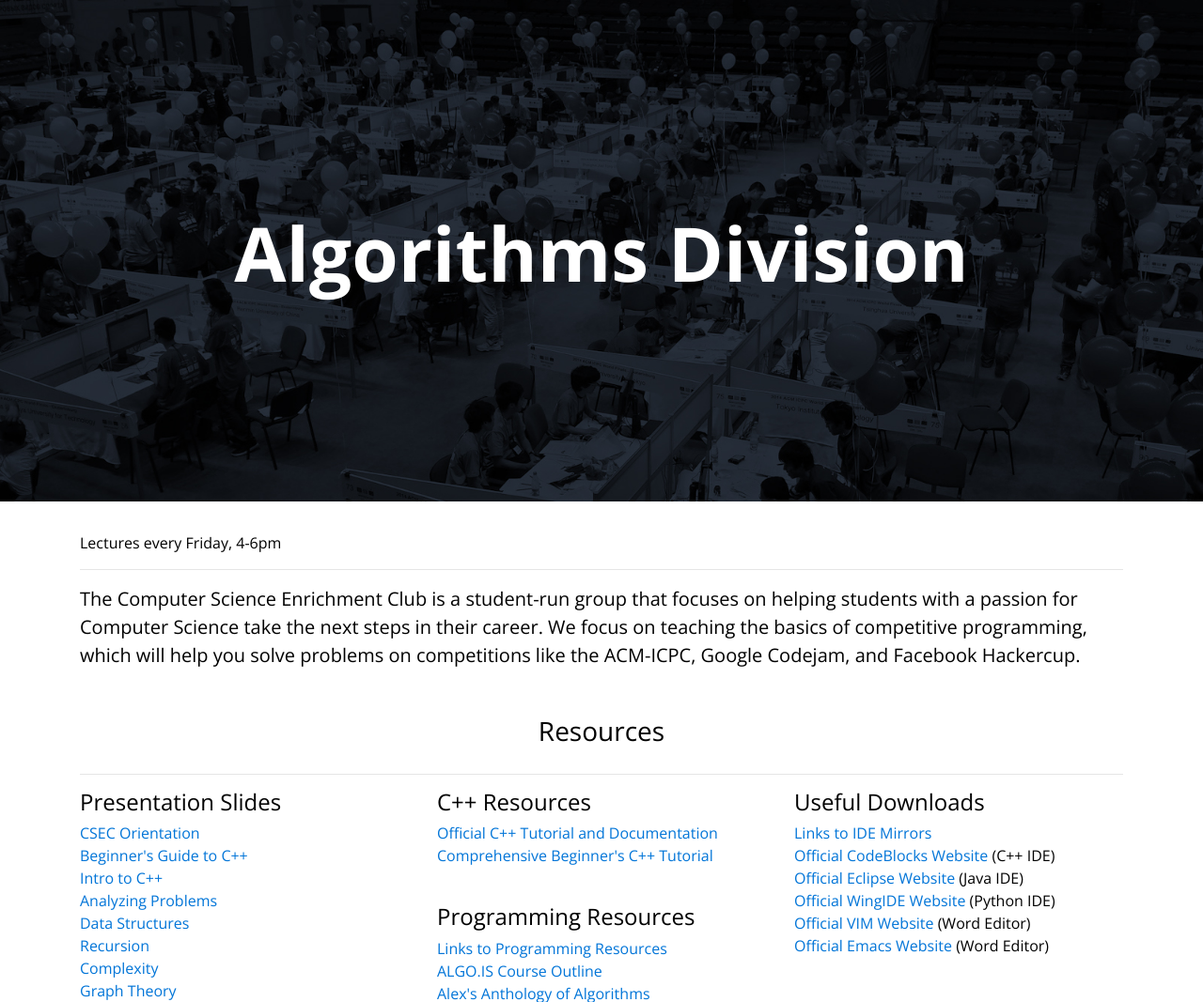
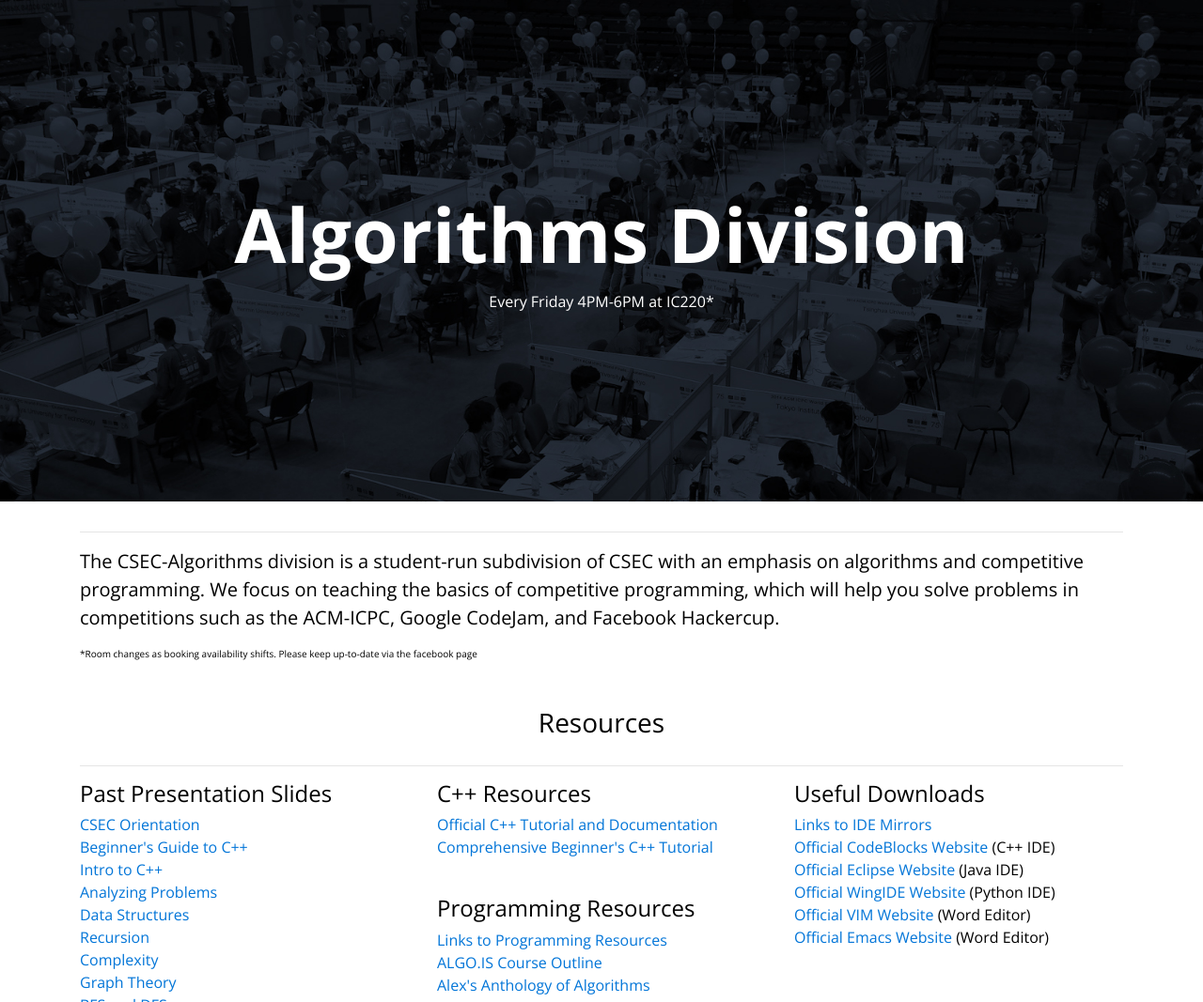
Before and after one commit to csecutsc/csec_site, a plain HTML site: page a/index.html in a window 1280 px wide. Shown: the part 114-1181 px from the top of the page at 94% size. Drawn offline with nearby package versions, Linux system fonts and the light colour scheme; a script that the page names is missing.

Commit message:
description changes to csec-a website

```diff
--- a/a/index.html
+++ b/a/index.html
@@ -49,14 +49,16 @@
     <div class="jumbotron" id="algo-title">
         <div class="container">
             <div class="page-header"> Algorithms Division </div>
+            <p style="text-align: center">Every Friday 4PM-6PM at IC220*</p>
         </div>
     </div>
     <!-- Description -->
     <div id="description">
         <div class="container">
-            <p>Lectures every Friday, 4-6pm</p>
+
             <hr>
-            <p class="lead">The Computer Science Enrichment Club is a student-run group that focuses on helping students with a passion for Computer Science take the next steps in their career. We focus on teaching the basics of competitive programming, which will help you solve problems on competitions like the ACM-ICPC, Google Codejam, and Facebook Hackercup.</p>
+            <p class="lead">The CSEC-Algorithms division is a student-run subdivision of CSEC with an emphasis on algorithms and competitive programming. We focus on teaching the basics of competitive programming, which will help you solve problems in competitions such as the ACM-ICPC, Google CodeJam, and Facebook Hackercup.</p>
+            <p style="font-size:10px">*Room changes as booking availability shifts. Please keep up-to-date via the facebook page</p>
         </div>
     </div>
     <!-- Resources -->
@@ -66,7 +68,7 @@
             <hr>
             <div class="row">
                 <div class="col-md-4">
-                    <h4>Presentation Slides</h4>
+                    <h4>Past Presentation Slides</h4>
                     <ul>
                         <li><a target="_blank" href="resources/slides/W1_CSEC_Orientation.pdf">CSEC Orientation</a></li>
                         <li><a target="_blank" href="resources/slides/W1_Beginners_Guide_C++.pdf">Beginner's Guide to C++</a></li>
```
Also changed, not shown: index.html (+1 -1 lines), 20 other files.
